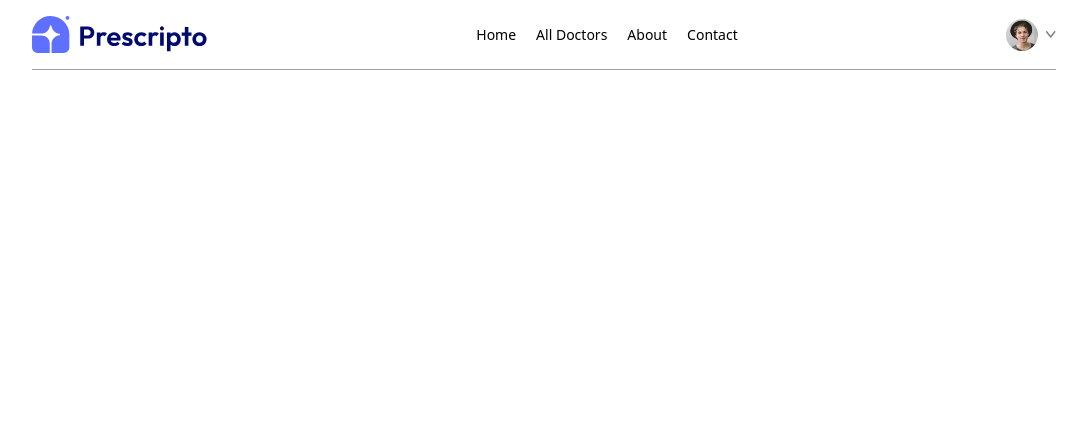
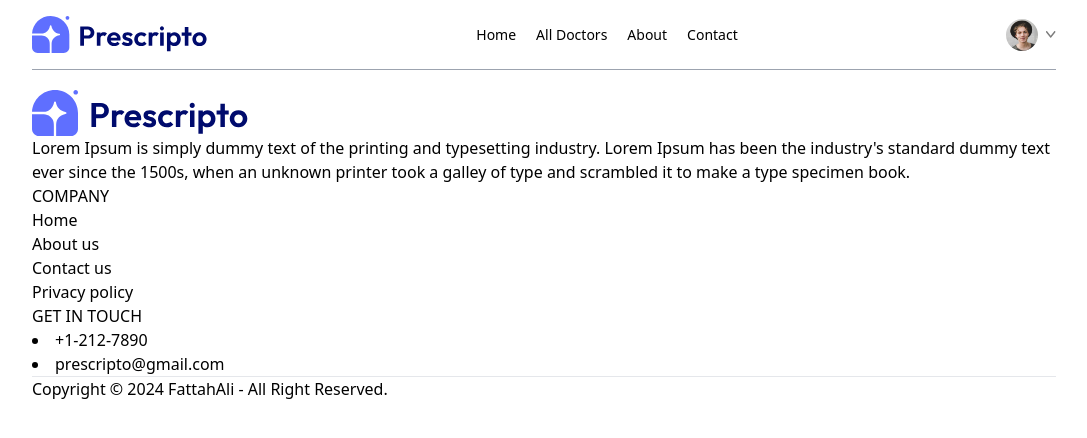
Before and after one commit to Fattahali37/Prescripto, a React (Vite) app in the folder frontend/: page /appointment/1 in a window 1280 px wide. Shown: the top 438 px of the page, without its empty margins (96-1183 px from the left). Built offline with nearby package versions, Linux system fonts and the light colour scheme.

Commit message:
Footer content added

```diff
--- a/frontend/src/App.jsx
+++ b/frontend/src/App.jsx
@@ -9,6 +9,7 @@ import MyProfile from "./pages/MyProfile";
 import MyAppointments from "./pages/MyAppointments";
 import Appointment from "./pages/Appointment";
 import Navbar from "./components/Navbar";
+import Footer from "./components/Footer";
 
 const App = () => {
   return (
@@ -25,6 +26,7 @@ const App = () => {
         <Route path="/my-appointments" element={<MyAppointments />} />
         <Route path="/appointment/:docId" element={<Appointment />} />
       </Routes>
+      <Footer/>
     </div>
   );
 };
--- /dev/null
+++ b/frontend/src/components/Footer.jsx
@@ -0,0 +1,39 @@
+import React from "react";
+import { assets } from "../assets/assets";
+
+const Footer = () => {
+  return (
+    <div>
+      <div>
+        {/* Left section */}
+        <div>
+          <img src={assets.logo} alt="" />
+          <p>Lorem Ipsum is simply dummy text of the printing and typesetting industry. Lorem Ipsum has been the industry's standard dummy text ever since the 1500s, when an unknown printer took a galley of type and scrambled it to make a type specimen book.</p>
+        </div>
+        {/* center section */}
+        <div>
+          <p>COMPANY</p>
+          <ul>
+            <li>Home</li>
+            <li>About us</li>
+            <li>Contact us</li>
+            <li>Privacy policy</li>
+          </ul>
+        </div>
+        {/* Right section */}
+        <div>
+          <p>GET IN TOUCH</p>
+          <li>+1-212-7890</li>
+          <li>prescripto@gmail.com</li>
+        </div>
+      </div>
+        {/* Copyright text */}
+      <div>
+        <hr />
+        <p>Copyright © 2024 FattahAli - All Right Reserved.</p>
+      </div>
+    </div>
+  );
+};
+
+export default Footer;
```
